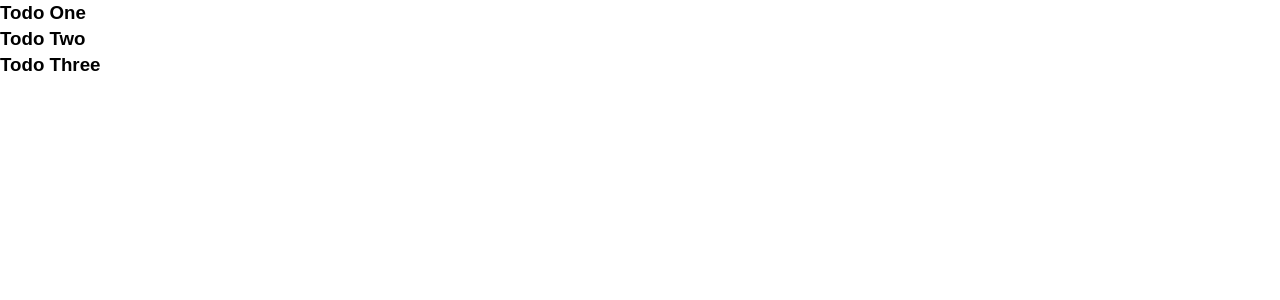
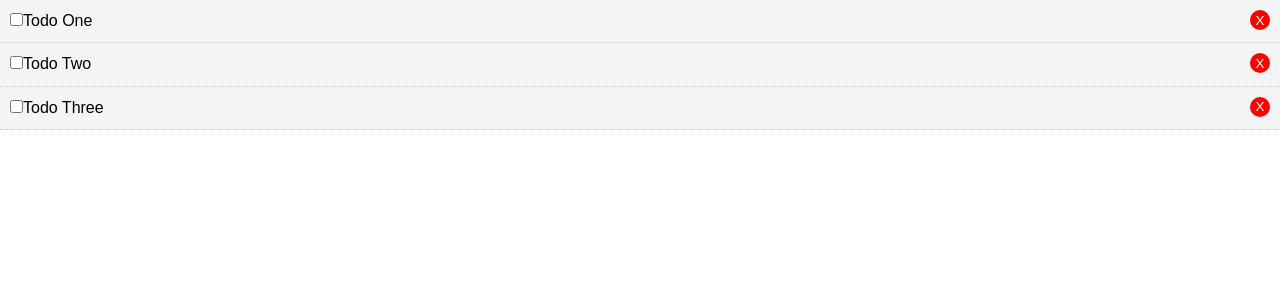
Before and after one commit to iClusterDev/Crash-Courses, a Vue app in the folder VueJS/todo/: page / in a window 1280 px wide. Shown: the top 300 px of the page. Built offline with nearby package versions, Linux system fonts and the light colour scheme.

Commit message:
added todo items to project

```diff
--- a/VueJS/todo/package.json
+++ b/VueJS/todo/package.json
@@ -18,6 +18,8 @@
     "babel-eslint": "^10.0.3",
     "eslint": "^6.7.2",
     "eslint-plugin-vue": "^6.1.2",
+    "sass": "^1.26.3",
+    "sass-loader": "^8.0.2",
     "vue-template-compiler": "^2.6.11"
   },
   "eslintConfig": {
--- a/VueJS/todo/src/App.vue
+++ b/VueJS/todo/src/App.vue
@@ -1,6 +1,6 @@
 <template>
   <div id="app">
-    <todos :todos="todos"></todos>
+    <todos :todos="todos" @delete-todo="deleteTodo"></todos>
   </div>
 </template>
 
@@ -20,7 +20,7 @@ export default {
         {
           id: 2,
           title: "Todo Two",
-          completed: true
+          completed: false
         },
         {
           id: 3,
@@ -30,7 +30,12 @@ export default {
       ]
     };
   },
-  components: { Todos }
+  components: { Todos },
+  methods: {
+    deleteTodo(id) {
+      this.todos = this.todos.filter(todo => todo.id !== id);
+    }
+  }
 };
 </script>
 
--- /dev/null
+++ b/VueJS/todo/src/components/Todo.vue
@@ -0,0 +1,47 @@
+<template>
+  <div id="todo" :class="{ completed: todo.completed }">
+    <p>
+      <input type="checkbox" @change="markComplete" />
+      <span>{{ todo.title }}</span>
+      <button class="del" @click="$emit('delete', todo.id)"><span>X</span></button>
+    </p>
+  </div>
+</template>
+
+<script>
+export default {
+  name: "todo",
+  props: ["todo"],
+  methods: {
+    markComplete() {
+      this.todo.completed = !this.todo.completed;
+    }
+  }
+};
+</script>
+
+<style lang="scss" scoped>
+#todo {
+  background: #f4f4f4;
+  padding: 10px;
+  border-bottom: 1px #ccc dotted;
+}
+
+.del {
+  display: flex;
+  align-items: center;
+  justify-content: center;
+  background: #ff0000;
+  color: #fff;
+  border: none;
+  width: 20px;
+  height: 20px;
+  border-radius: 50%;
+  cursor: pointer;
+  float: right;
+}
+
+.completed {
+  text-decoration: line-through;
+}
+</style>
--- a/VueJS/todo/src/components/Todos.vue
+++ b/VueJS/todo/src/components/Todos.vue
@@ -1,17 +1,19 @@
 <template>
   <div id="todos">
     <div v-for="(todo, index) in todos" :key="index">
-      <h3>{{todo.title}}</h3>
+      <todo :todo="todo" @delete="$emit('delete-todo', todo.id)"></todo>
     </div>
   </div>
 </template>
 
 <script>
+import Todo from "./Todo";
+
 export default {
   name: "todos",
-  props: ["todos"]
+  props: ["todos"],
+  components: { Todo }
 };
 </script>
 
-<style lang="scss" scoped>
-</style>
+<style lang="scss" scoped></style>
```
Also changed, not shown: 1 other file (tests, documents, lock files or other folders).
